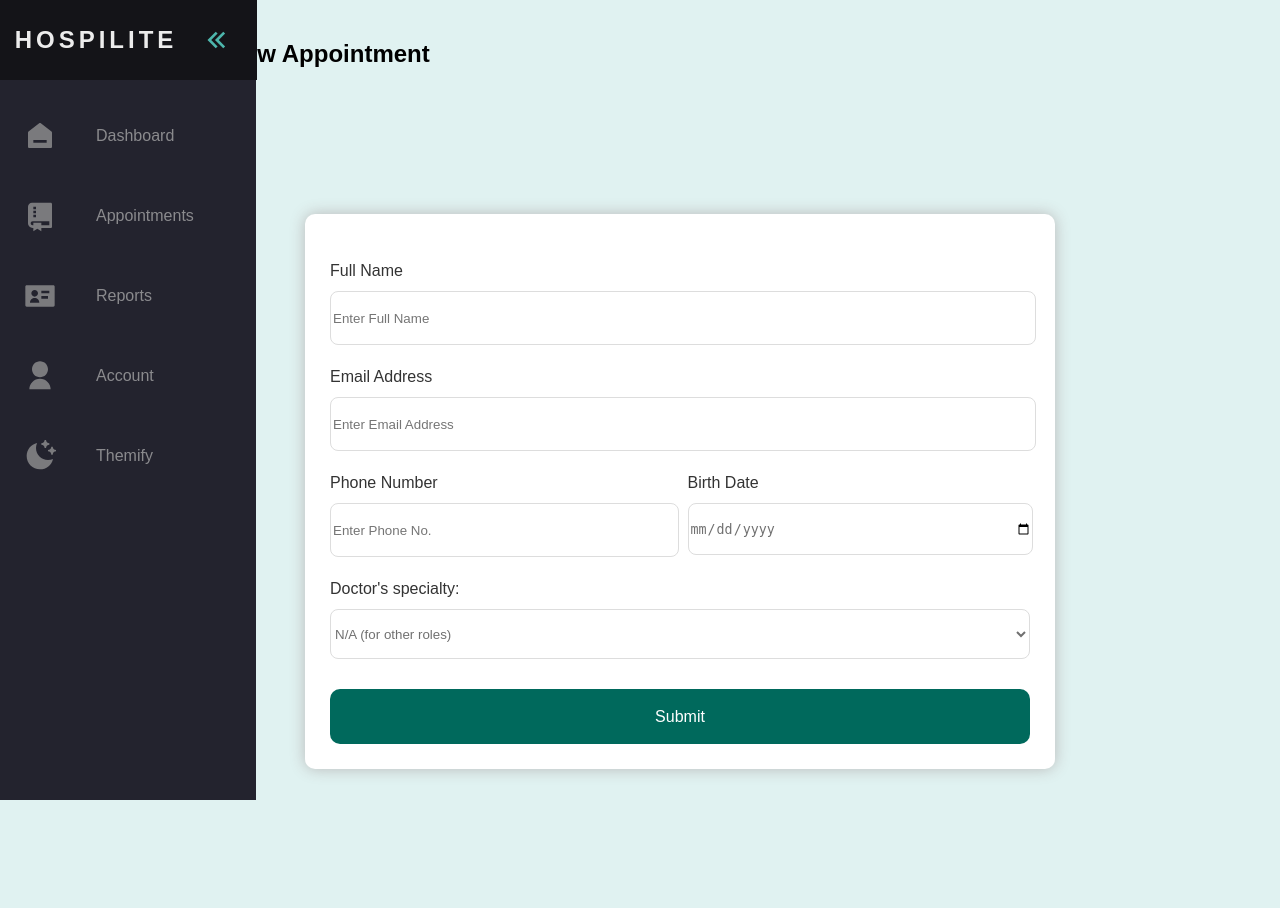
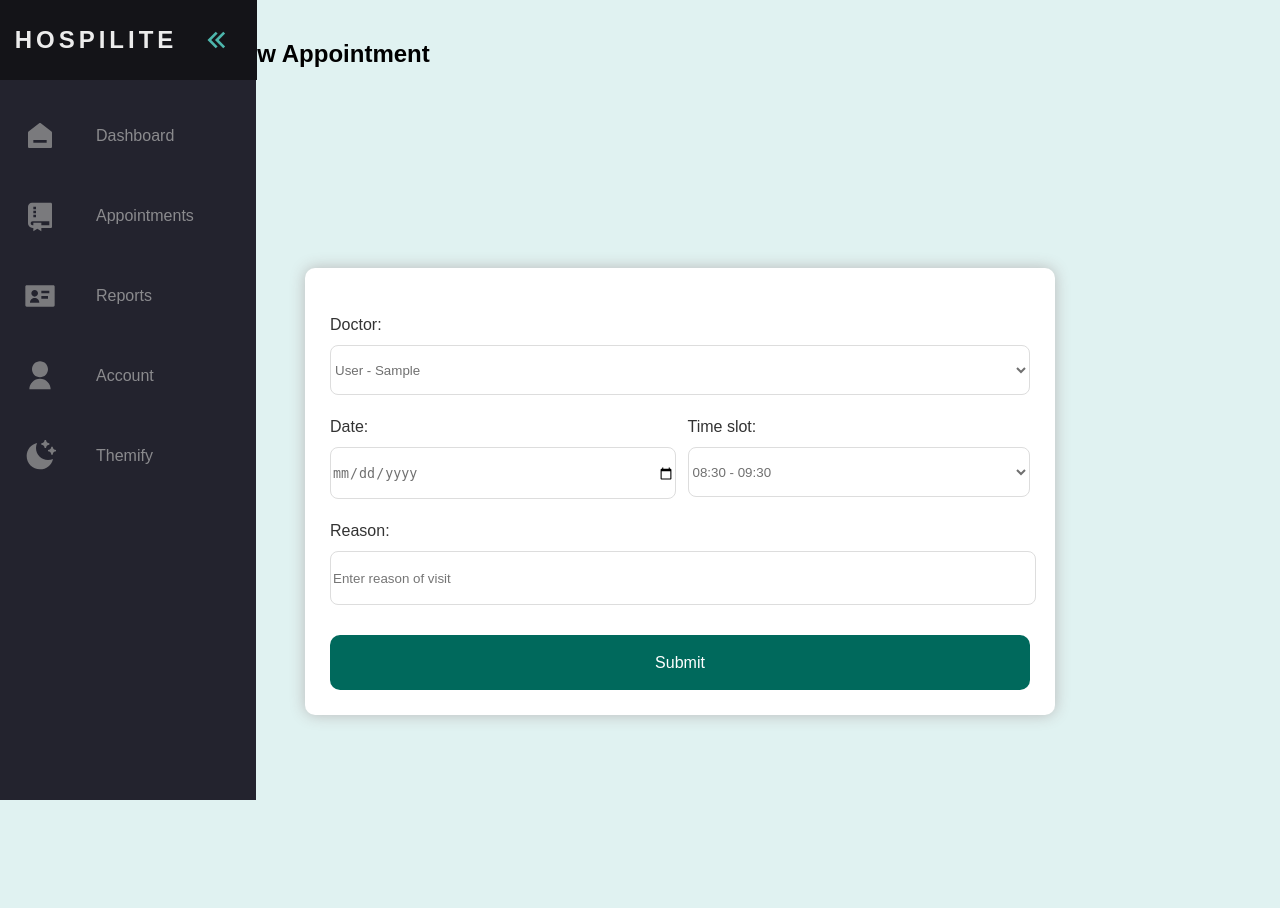
Before and after one commit to PranavDalvi/HospiLite, a PHP site: page /page/appointments.php in a window 1280 px wide. Run offline with PHP 8.4, Linux system fonts and the light colour scheme; the visitor is signed in with stand-in values (Sample User, id 1); tables that the repository leaves empty hold one stand-in row (values such as "Sample post").

Commit message:
add appointments

```diff
--- a/hospilitedb.sql
+++ b/hospilitedb.sql
@@ -23,7 +23,8 @@ CREATE TABLE appointments (
     id INT PRIMARY KEY AUTO_INCREMENT,
     patient_id INT NOT NULL,
     doctor_id INT DEFAULT NULL,
-    appointment_date DATETIME NOT NULL,
+    appointment_date DATE NOT NULL,
+    time_slot VARCHAR(20) NOT NULL,
     reason VARCHAR(255) NOT NULL,
     notes TEXT DEFAULT NULL,
     userStatus VARCHAR(10) DEFAULT NULL,
--- /dev/null
+++ b/includes/mvc_appointments/appointment_model.inc.php
@@ -0,0 +1,34 @@
+<?php
+declare(strict_types=1);
+
+function get_all_doctors(object $pdo){
+    $query = "SELECT u.fullname AS doctor_name, d.* FROM users u INNER JOIN doctors d ON u.id = d.id;";
+    $stmt = $pdo->prepare($query);
+    $stmt->execute();
+
+    $result = $stmt->fetchALL(PDO::FETCH_ASSOC);
+    return $result;
+}
+
+function get_appointments_by_doc_id(object $pdo, int $doctor_id){
+    $query = "SELECT * FROM appointments WHERE doctor_id = :doctor_id;";
+    $stmt = $pdo->prepare($query);
+    $stmt->bindParam(":doctor_id", $doctor_id);
+    $stmt->execute();
+
+    $result = $stmt->fetchALL(PDO::FETCH_ASSOC);
+    return $result;
+}
+
+function create_appointment(object $pdo, int $user_id, int $doctor_id, string $date, string $time_slot, string $reason){
+    $query = "INSERT INTO appointments (patient_id, doctor_id, appointment_date, time_slot, reason) VALUES (:patient_id, :doctor_id, :appointment_date, :time_slot, :reason);";
+    $stmt = $pdo->prepare($query);
+
+    $stmt->bindParam(":patient_id", $user_id);
+    $stmt->bindParam(":doctor_id", $doctor_id);
+    $stmt->bindParam(":appointment_date", $date);
+    $stmt->bindParam(":time_slot", $time_slot);
+    $stmt->bindParam(":reason", $reason);
+
+    $stmt->execute();
+}
--- /dev/null
+++ b/includes/mvc_appointments/appointment_view.inc.php
@@ -0,0 +1,2 @@
+<?php
+declare(strict_types=1);
--- a/page/appointments.php
+++ b/page/appointments.php
@@ -1,6 +1,7 @@
 <?php
 require_once "../includes/config_session.inc.php";
-
+require_once "../includes/db.inc.php";
+require_once "../includes/mvc_appointments/appointment_model.inc.php";
 if (empty($_SESSION) || !isset($_SESSION["user_role"]) || $_SESSION["user_role"] !== "user") {
     header("Location: ./login.php");
 }
@@ -8,6 +9,7 @@ if (empty($_SESSION) || !isset($_SESSION["user_role"]) || $_SESSION["user_role"]
 
 <!DOCTYPE html>
 <html lang="en">
+
 <head>
     <meta charset="UTF-8">
     <meta name="viewport" content="width=device-width, initial-scale=1.0">
@@ -16,47 +18,56 @@ if (empty($_SESSION) || !isset($_SESSION["user_role"]) || $_SESSION["user_role"]
     <link rel="stylesheet" href="../css/navbar.css">
     <title>HospiLite</title>
 </head>
+
 <body>
     <?php
     include_once "../components/navbar/navbar_user.php";
     ?>
 
-<main>
+    <main>
         <h2>HospiLite - New Appointment</h2>
         <div class="reg-body">
             <div class="reg-container">
                 <!-- <h1 class="header">Registration Form</h1> -->
-                <form action="../includes/add_user.inc.php" class="form" method="post">
+                <form action="appointment.inc.php" class="form" method="post">
+
                     <div class="input-box">
-                        <label for="fullName">Full Name</label>
-                        <input name="fullname" id="fullName" type="text" placeholder="Enter Full Name" require>
+                        <label for="doctor_specialties">Doctor:</label>
+                        <select name="doctor_specialties" id="doctor_specialties">
+                            <?php
+                            $results = get_all_doctors($pdo);
+                            if ($results) {
+                                foreach ($results as $result) {
+                                    echo '
+                                    <option value="' . $result["id"] . '">' . $result["doctor_name"] .' - '. $result["doctor_specialties"] . '</option>
+                                    ';
+                                }
+                            }
+                            ?>
+                        </select>
                     </div>
-                    <div class="input-box">
-                        <label for="eMail">Email Address</label>
-                        <input name="email" id="eMail" type="email" placeholder="Enter Email Address" require>
-                    </div>
+
                     <div class="column">
                         <div class="input-box">
-                            <label for="phoneNo">Phone Number</label>
-                            <input name="phone" id="phoneNo" type="tel" placeholder="Enter Phone No." pattern="[0-9]{10}" require>
+                            <label for="date">Date:</label>
+                            <input name="date" type="date" placeholder="Enter Date" require>
                         </div>
+
                         <div class="input-box">
-                            <label for="birthDate">Birth Date</label>
-                            <input name="dob" id="birthDate" type="date" placeholder="Enter Birth Date" require>
+                            <label for="time-slot">Time slot:</label>
+                            <select name="time-slot" id="time-slot">
+                                <option value="08:30 - 09:30">08:30 - 09:30</option>
+                                <option value="08:30 - 09:30">09:30 - 10:30</option>
+                                <option value="08:30 - 09:30">10:30 - 11:30</option>
+                                <option value="08:30 - 09:30">11:30 - 12:30</option>
+                                <option value="08:30 - 09:30">12:30 - 13:30</option>
+                                <option value="08:30 - 09:30">13:30 - 14:30</option>
+                            </select>
                         </div>
                     </div>
                     <div class="input-box">
-                        <label for="doctor_specialties">Doctor's specialty:</label>
-                        <select name="doctor_specialties" id="doctor_specialties">
-                            <option value="NULL">N/A (for other roles)</option>
-                            <option value="Audiologist">Audiologist</option>
-                            <option value="Allergist">Allergist</option>
-                            <option value="Anesthesiologist">Anesthesiologist</option>
-                            <option value="Cardiologist">Cardiologist</option>
-                            <option value="Dentist">Dentist</option>
-                            <option value="Dermatologist">Dermatologist</option>
-                            <option value="Endocrinologist">Endocrinologist</option>
-                        </select>
+                        <label for="reason">Reason:</label>
+                        <input name="reason" type="text" placeholder="Enter reason of visit" require>
                     </div>
                     <button class="submit-btn">Submit</button>
                 </form>
@@ -68,4 +79,5 @@ if (empty($_SESSION) || !isset($_SESSION["user_role"]) || $_SESSION["user_role"]
     </main>
 
 </body>
+
 </html>
```
Also changed, not shown: includes/appointment.inc.php (added, +52 -0 lines), includes/mvc_appointments/appointment_contr.inc.php (added, +24 -0 lines).
